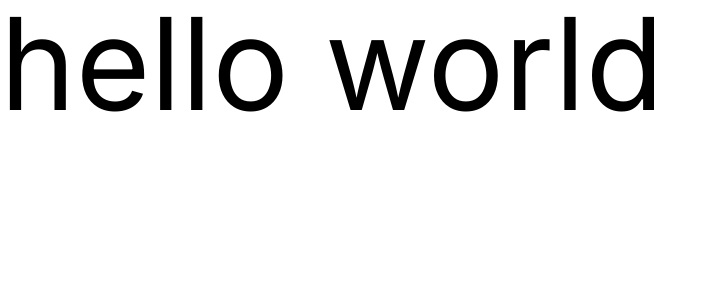
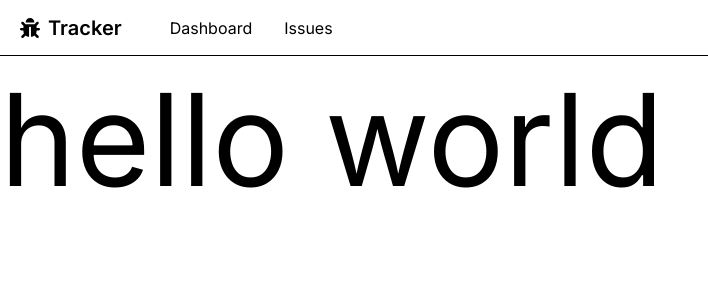
Before and after one commit to apoorvpathak/BugDropper, a Next.js app: page / in a window 1280 px wide. Shown: the top 300 px of the page, without its empty margins (0-708 px from the left). Built offline with nearby package versions, Linux system fonts and the light colour scheme.

Commit message:
Build navbar

```diff
--- /dev/null
+++ b/src/app/Navbar.tsx
@@ -0,0 +1,21 @@
+import Link from 'next/link'
+import React from 'react'
+
+import { FaBug } from "react-icons/fa";
+
+function Navbar() {
+    const paths = [
+        {label: 'Dashboard', href:"/"},
+        {label: 'Issues', href:"/issues"}
+    ]
+  return (
+    <nav className='flex space-x-12 border-b px-5 mb-5 h-14 items-center'>
+        <Link className='font-semibold text-xl flex items-center gap-2' href='/'> <FaBug /> Tracker</Link>
+        <ul className='flex space-x-8'>
+            {paths.map(path=><Link key={path.href} className='hover:text-gray-500' href={path.href}>{path.label}</Link>)}
+        </ul>
+    </nav>
+  )
+}
+
+export default Navbar
--- a/src/app/layout.tsx
+++ b/src/app/layout.tsx
@@ -1,6 +1,7 @@
 import type { Metadata } from "next";
 import { Inter } from "next/font/google";
 import "./globals.css";
+import Navbar from './Navbar';
 
 const inter = Inter({
   subsets: ['latin'],
@@ -24,6 +25,7 @@ export default function RootLayout({
       <body
         className={inter.className}
       >
+        <Navbar/>
         {children}
       </body>
     </html>
```
Also changed, not shown: package.json (+6 -5 lines), 1 other file (tests, documents, lock files or other folders).
